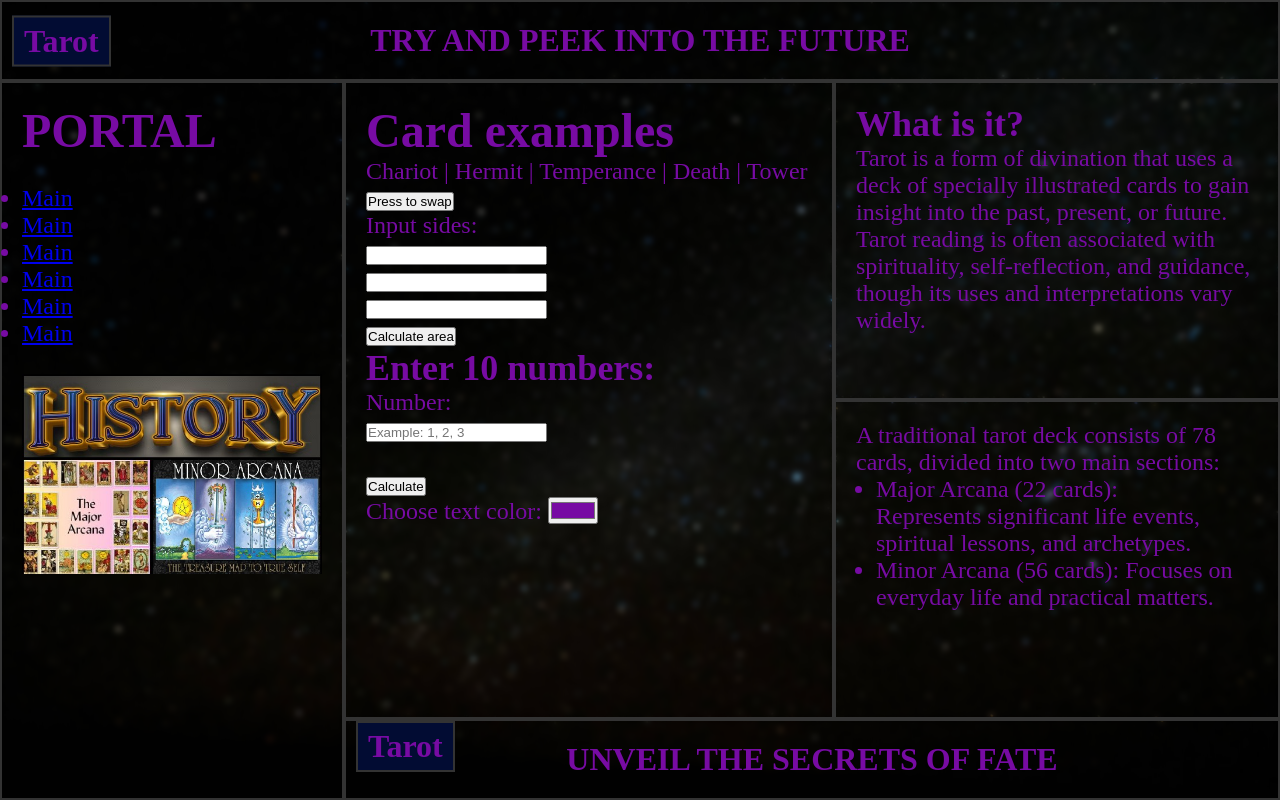
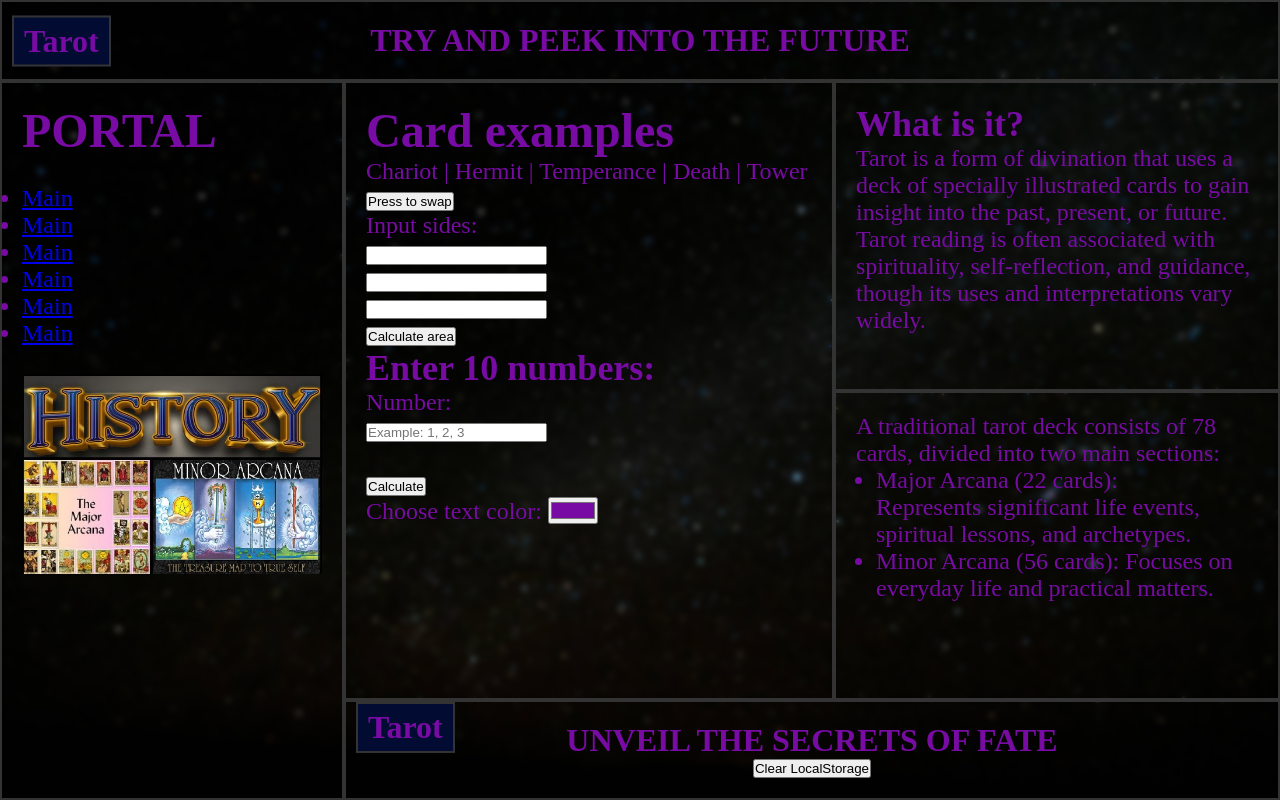
Before and after one commit to Vovapik/Web5, a plain HTML site: page index.html in a window 1280 px wide. Drawn offline with Linux system fonts and the light colour scheme.

Commit message:
Update index.html

```diff
--- a/index.html
+++ b/index.html
@@ -113,6 +113,7 @@
           <h1>Tarot</h1>
         </div>
         <h1>UNVEIL THE SECRETS OF FATE</h1>
+        <button id="clearStorageButton">Clear LocalStorage</button>
       </div>
     </div>
 
```
